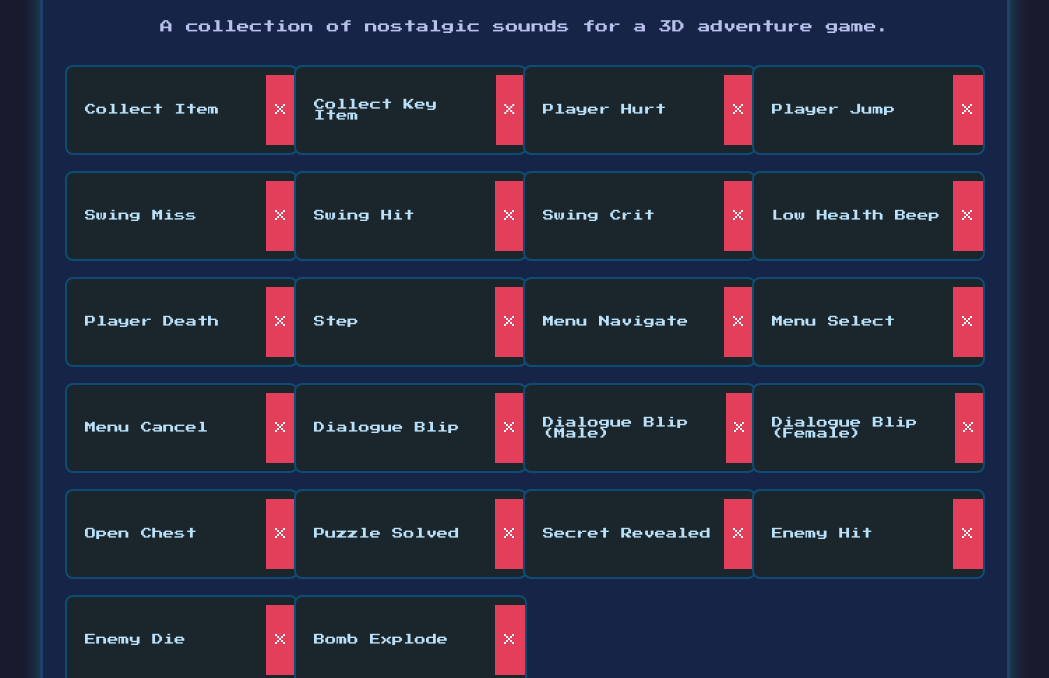
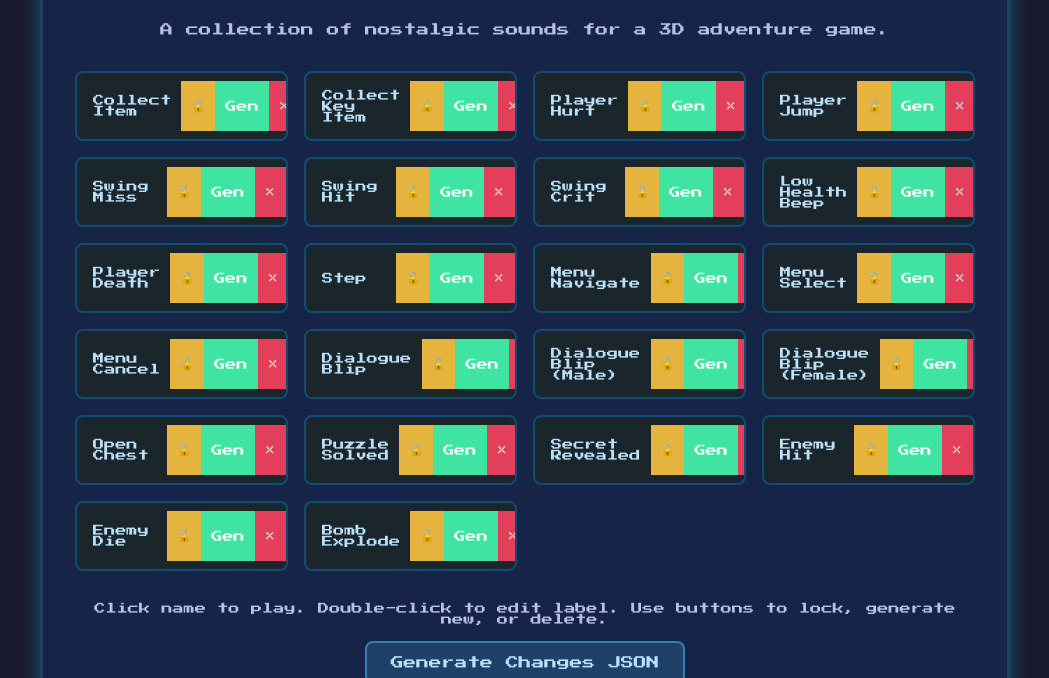
Before and after one commit to websimapi/websim-nostalgic-game-audio-testbed, a plain HTML site: page index.html in a window 1280 px wide. Shown: the part 122-800 px from the top of the page, without its empty margins (115-1164 px from the left). Drawn offline with Linux system fonts and the light colour scheme; no server answers.

Commit message:
v7: Add a lock button so we can lock items to prevent them from being marked for deletion in our json, also add a Generate new button if we click on an entry to generate new we input text about what we want changed and that is put in the json data to kno

```diff
--- a/index.html
+++ b/index.html
@@ -17,7 +17,7 @@
             <!-- Sound cards will be generated by script.js -->
         </main>
         <footer>
-            <p>Click name to play. Double-click to edit label. Click 'X' to mark for deletion.</p>
+            <p>Click name to play. Double-click to edit label. Use buttons to lock, generate new, or delete.</p>
             <div id="export-container">
                 <button id="export-btn">Generate Changes JSON</button>
                 <textarea id="json-output" readonly placeholder="Your changes in JSON format will appear here..."></textarea>
--- a/script.js
+++ b/script.js
@@ -35,8 +35,13 @@ document.addEventListener('DOMContentLoaded', () => {
         { name: 'Bomb Explode', file: 'bomb_explode.mp3' },
     ];
 
-    // Deep copy to create a mutable state object
-    let soundState = JSON.parse(JSON.stringify(initialSounds));
+    // Create a mutable state object with additional properties
+    let soundState = initialSounds.map(sound => ({
+        ...sound,
+        locked: false,
+        deleted: false,
+        new_description: null,
+    }));
 
     const audioContext = new (window.AudioContext || window.webkitAudioContext)();
     const audioCache = {};
@@ -78,15 +83,16 @@ document.addEventListener('DOMContentLoaded', () => {
             const card = document.createElement('div');
             card.classList.add('sound-card');
             card.dataset.index = index;
-            if (sound.deleted) {
-                card.classList.add('deleted');
-            }
+            if (sound.deleted) card.classList.add('deleted');
+            if (sound.locked) card.classList.add('locked');
+            if (sound.new_description) card.classList.add('pending-generation');
 
             const nameSpan = document.createElement('span');
             nameSpan.classList.add('sound-name');
             nameSpan.textContent = sound.name;
             nameSpan.addEventListener('click', () => playSound(sound.file));
             nameSpan.addEventListener('dblclick', (e) => {
+                if (sound.locked) return;
                 e.currentTarget.setAttribute('contenteditable', 'true');
                 e.currentTarget.focus();
             });
@@ -95,6 +101,7 @@ document.addEventListener('DOMContentLoaded', () => {
                 const newName = e.currentTarget.textContent.trim();
                 if (newName && newName !== sound.name) {
                     soundState[index].name = newName;
+                    renderSoundboard(); // Re-render to ensure consistency
                 } else {
                     e.currentTarget.textContent = sound.name; // Revert if empty or unchanged
                 }
@@ -106,16 +113,50 @@ document.addEventListener('DOMContentLoaded', () => {
                 }
             });
 
+            const buttonContainer = document.createElement('div');
+            buttonContainer.classList.add('button-container');
+
+            const lockBtn = document.createElement('button');
+            lockBtn.classList.add('lock-btn');
+            lockBtn.innerHTML = sound.locked ? '&#128274;' : '&#128275;'; // Lock/Unlock emoji
+            lockBtn.title = sound.locked ? 'Unlock' : 'Lock';
+            lockBtn.addEventListener('click', () => {
+                soundState[index].locked = !soundState[index].locked;
+                renderSoundboard();
+            });
+
+            const generateBtn = document.createElement('button');
+            generateBtn.classList.add('generate-btn');
+            generateBtn.textContent = 'Gen';
+            generateBtn.title = 'Generate new version';
+            generateBtn.disabled = sound.locked;
+            generateBtn.addEventListener('click', () => {
+                const newDescription = prompt('Enter a new description for this sound:');
+                if (newDescription && newDescription.trim() !== '') {
+                    soundState[index].new_description = newDescription.trim();
+                    soundState[index].deleted = false; // Override deletion
+                    renderSoundboard();
+                }
+            });
+
             const deleteBtn = document.createElement('button');
             deleteBtn.classList.add('delete-btn');
             deleteBtn.innerHTML = '&times;';
+            deleteBtn.title = 'Mark for deletion';
+            deleteBtn.disabled = sound.locked;
             deleteBtn.addEventListener('click', () => {
-                soundState[index].deleted = !soundState[index].deleted; // Toggle deletion status
+                soundState[index].deleted = !soundState[index].deleted;
+                if(soundState[index].deleted) {
+                    soundState[index].new_description = null; // Deletion overrides generation
+                }
                 renderSoundboard();
             });
 
             card.appendChild(nameSpan);
-            card.appendChild(deleteBtn);
+            buttonContainer.appendChild(lockBtn);
+            buttonContainer.appendChild(generateBtn);
+            buttonContainer.appendChild(deleteBtn);
+            card.appendChild(buttonContainer);
             soundboard.appendChild(card);
         });
     }
@@ -127,16 +168,22 @@ document.addEventListener('DOMContentLoaded', () => {
             const change = { file: currentState.file };
             let hasChanged = false;
 
-            if (currentState.deleted) {
+            // Precedence: Generate > Delete > Rename
+            if (currentState.new_description) {
+                change.action = 'generate';
+                change.description = currentState.new_description;
+                hasChanged = true;
+            } else if (currentState.deleted) {
                 change.action = 'delete';
                 hasChanged = true;
             }
+
             if (currentState.name !== initialState.name) {
                 change.name = currentState.name;
                 hasChanged = true;
             }
 
-            if(hasChanged) {
+            if (hasChanged) {
                 changes.push(change);
             }
         });
--- a/style.css
+++ b/style.css
@@ -31,6 +31,7 @@ header p {
     color: #b8c1ec;
     font-size: 0.8rem;
     margin-bottom: 2rem;
+    line-height: 1.5;
 }
 
 #soundboard {
@@ -45,6 +46,7 @@ header p {
     color: #bbe1fa;
     border: 2px solid #0f4c75;
     padding: 0.5rem;
+    padding-left: 1rem;
     border-radius: 8px;
     font-family: 'Press Start 2P', cursive;
     font-size: 0.7rem;
@@ -56,6 +58,7 @@ header p {
     transition: all 0.2s ease-in-out;
     position: relative;
     overflow: hidden;
+    box-sizing: border-box;
 }
 
 .sound-card:hover {
@@ -75,32 +78,70 @@ header p {
     text-decoration: line-through;
 }
 
+.sound-card.locked {
+    border-left: 5px solid #e4b43f;
+}
+
+.sound-card.pending-generation {
+    border-left: 5px solid #3fe4a2;
+}
+
 .sound-name {
     flex-grow: 1;
-    padding: 10px;
+    padding-right: 10px;
     cursor: pointer;
     text-align: left;
     outline: none;
     user-select: none; /* Prevent text selection on single click */
 }
 
-.delete-btn {
-    background-color: #e43f5a;
+.button-container {
+    display: flex;
+    height: 100%;
+    margin-right: -0.5rem; /* Overlap the padding */
+}
+
+.button-container button {
     color: #fff;
     border: none;
-    width: 30px;
     height: 100%;
     cursor: pointer;
     font-family: 'Press Start 2P', cursive;
-    font-size: 1rem;
+    font-size: 0.7rem;
     display: flex;
     align-items: center;
     justify-content: center;
     transition: background-color 0.2s;
-    margin-right: -0.5rem; /* Overlap the padding */
+    padding: 0 10px;
 }
 
-.delete-btn:hover {
+.button-container button:disabled {
+    opacity: 0.5;
+    cursor: not-allowed;
+    background-color: #555 !important;
+}
+
+.lock-btn {
+    background-color: #e4b43f;
+    font-size: 1rem;
+}
+.lock-btn:hover:not(:disabled) {
+    background-color: #c89e35;
+}
+
+.generate-btn {
+    background-color: #3fe4a2;
+}
+.generate-btn:hover:not(:disabled) {
+    background-color: #35c88e;
+}
+
+.delete-btn {
+    background-color: #e43f5a;
+    font-size: 1rem;
+}
+
+.delete-btn:hover:not(:disabled) {
     background-color: #c73049;
 }
 
```
